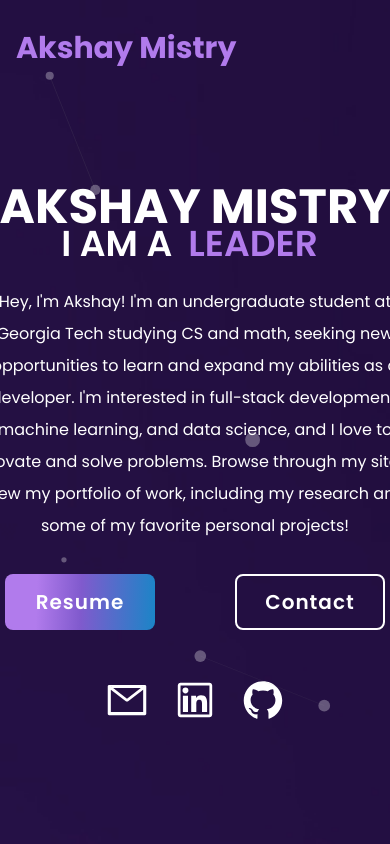
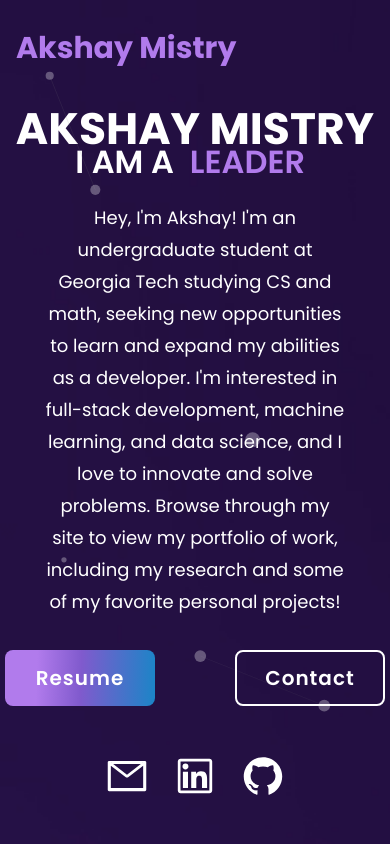
Before and after one commit to akshay-mistry/akshay-mistry.github.io, a React (Create React App) app in the folder portfolio-starter/: page / in a window 390 px wide. Shown: the top 844 px of the page. Built offline with nearby package versions, Linux system fonts and the light colour scheme; the HTML template or start-up script is replaced by a standard one.

Commit message:
major changes

```diff
--- a/portfolio-starter/src/components/Home.js
+++ b/portfolio-starter/src/components/Home.js
@@ -90,8 +90,8 @@ const Home = () => {
 
 
  return (
-    <section className='section min-h-[85vh] lg:min-h[78vh] flex items-center' id='home'>
-     <div className="container mx-auto">
+    <section className='section min-h-[85vh] lg:min-h[78vh] max-w-screen-lg flex items-center' id='home'>
+     <div className='container mx-auto'>
        <div className='particles-container'>
          <Particles options={options} init={particlesInit} />
        </div>
@@ -103,7 +103,7 @@ const Home = () => {
              initial="hidden"
              whileInView={'show'}
              viewport={{once:false, amount: 0.7}}
-             className='text-white text-[48px] font-bold leading-[0.8] lg:text-[56px]'>
+             className='text-white text-[44px] font-bold leading-[0.8] lg:text-[56px]'>
              AKSHAY <span>MISTRY</span>
            </motion.h1>
 
@@ -113,7 +113,7 @@ const Home = () => {
              initial="hidden"
              whileInView={'show'}
              viewport={{once:false, amount: 0.7}}
-             className='mb-6 text-[36px] lg:text-[40px] font-secondary font-semibold uppercase leading-[1]'>
+             className='mb-6 text-[32px] lg:text-[40px] font-secondary font-semibold uppercase leading-[1]'>
              <span className='mr-4'>I am a</span>
              <TypeAnimation
                sequence={ [
@@ -137,7 +137,7 @@ const Home = () => {
              initial="hidden"
              whileInView={'show'}
              viewport={{once:false, amount: 0.7}}
-             className='mb-8 max-w-lg mx-auto lg:mx-0 text-[16px] lg:text-[18px]'>
+             className='mb-8 max-w-lg mx-20 lg:mx-0'>
              Hey, I'm Akshay! I'm an undergraduate student at Georgia Tech studying CS and math, seeking new opportunities to learn and expand my abilities as a developer. I'm interested in full-stack development, machine learning, and data science, and I love to innovate and solve problems. Browse through my site to view my portfolio of work, including my research and some of my favorite personal projects!
            </motion.p>
 
```
